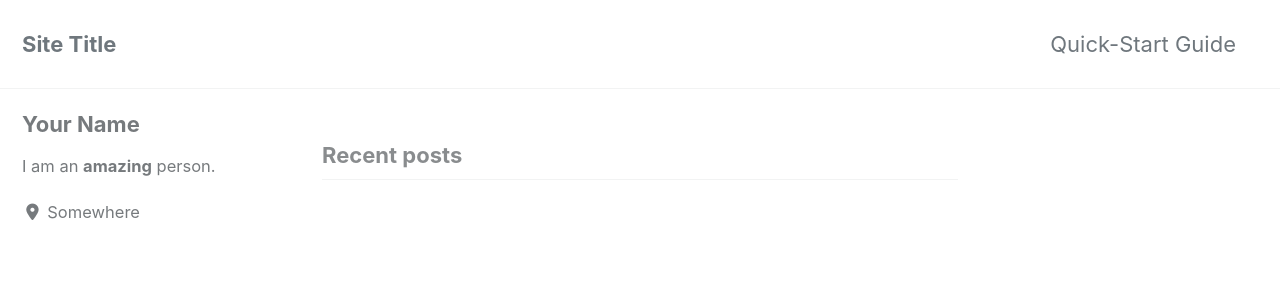
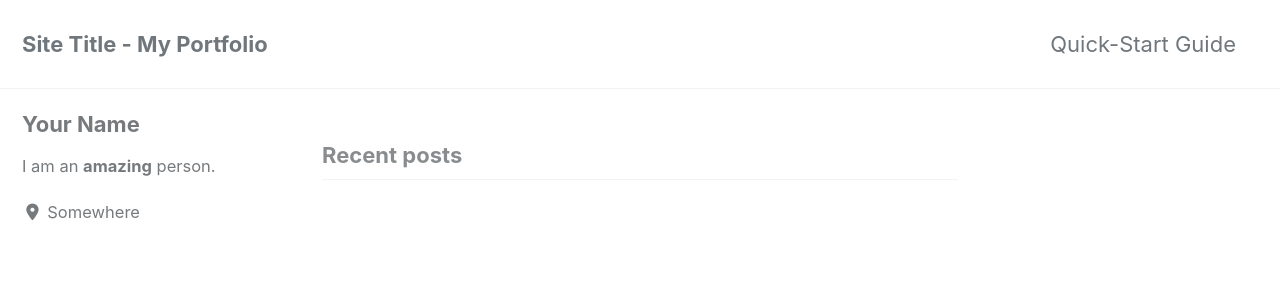
Before and after one commit to bestbit7/portfolio, a Jekyll site: the page built from index.html, in a window 1280 px wide and 900 px high. Shown: the top 300 px of the window. Built offline with Jekyll 4.4.1, drawn with Linux system fonts in a browser that asks for light colours; cached includes are drawn as plain includes; nearby versions of some CDN libraries; the list of posts is cut into pages by our own code.

Commit message:
Modified site title

```diff
--- a/_config.yml
+++ b/_config.yml
@@ -16,7 +16,7 @@ minimal_mistakes_skin    : "default" # "air", "aqua", "contrast", "dark", "dirt"
 
 # Site Settings
 locale                   : "en-US"
-title                    : "Site Title"
+title                    : "Site Title - My Portfolio"
 title_separator          : "-"
 subtitle                 : # site tagline that appears below site title in masthead
 name                     : "Your Name"
```
